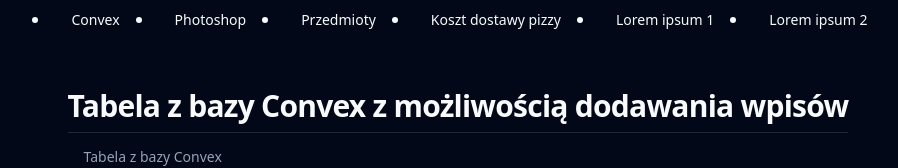
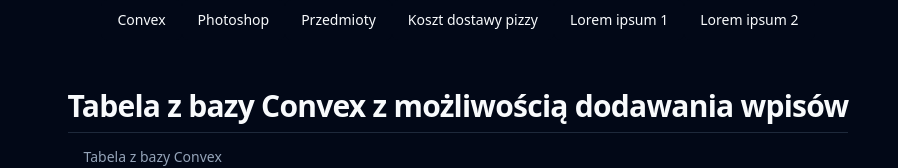
Before and after one commit to Ferti30/Semestr3, a Next.js app: page / in a window 1280 px wide. Shown: the top 168 px of the page, without its empty margins (182-1080 px from the left). Built offline with nearby package versions, Linux system fonts and the light colour scheme; no server answers.

Commit message:
poprawki css 2

```diff
--- a/app/globals.css
+++ b/app/globals.css
@@ -74,3 +74,8 @@
     @apply bg-background text-foreground;
   }
 }
+
+
+*, ::before, ::after {
+    list-style: none;
+}
```
